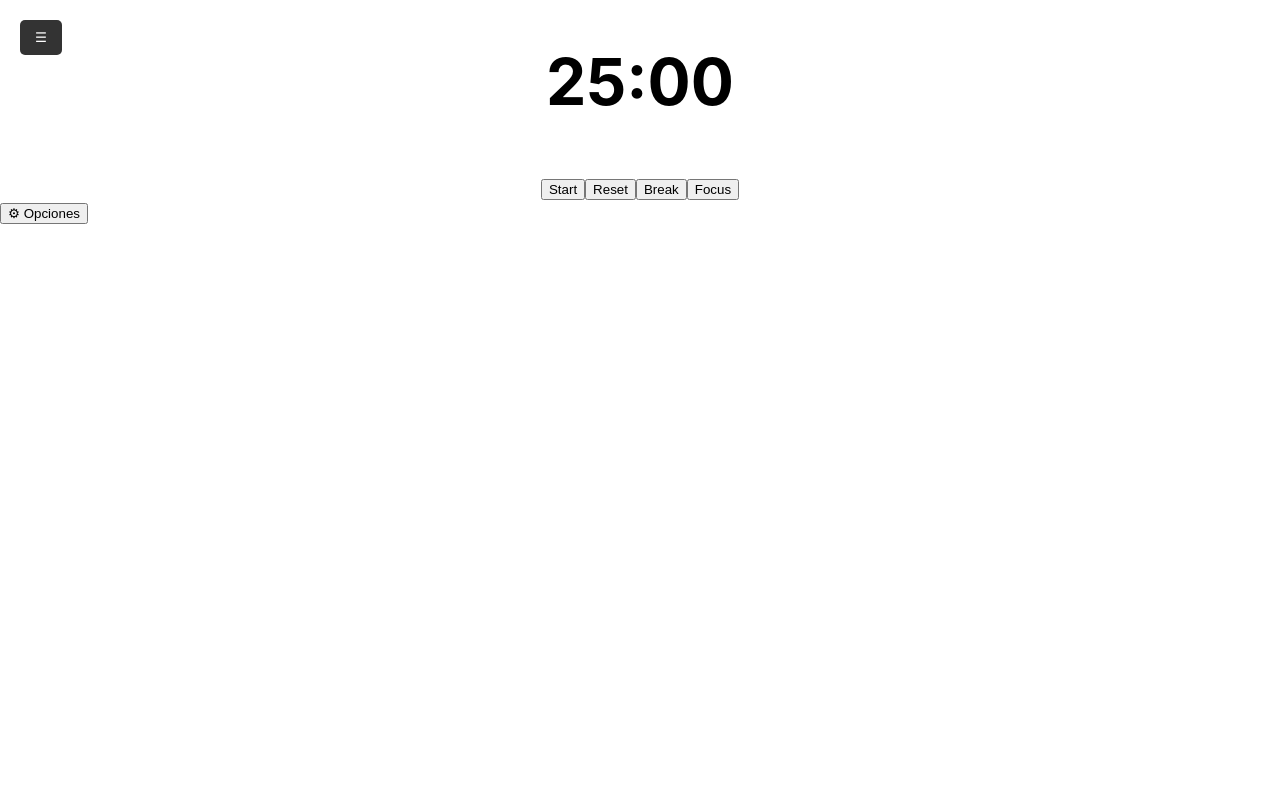
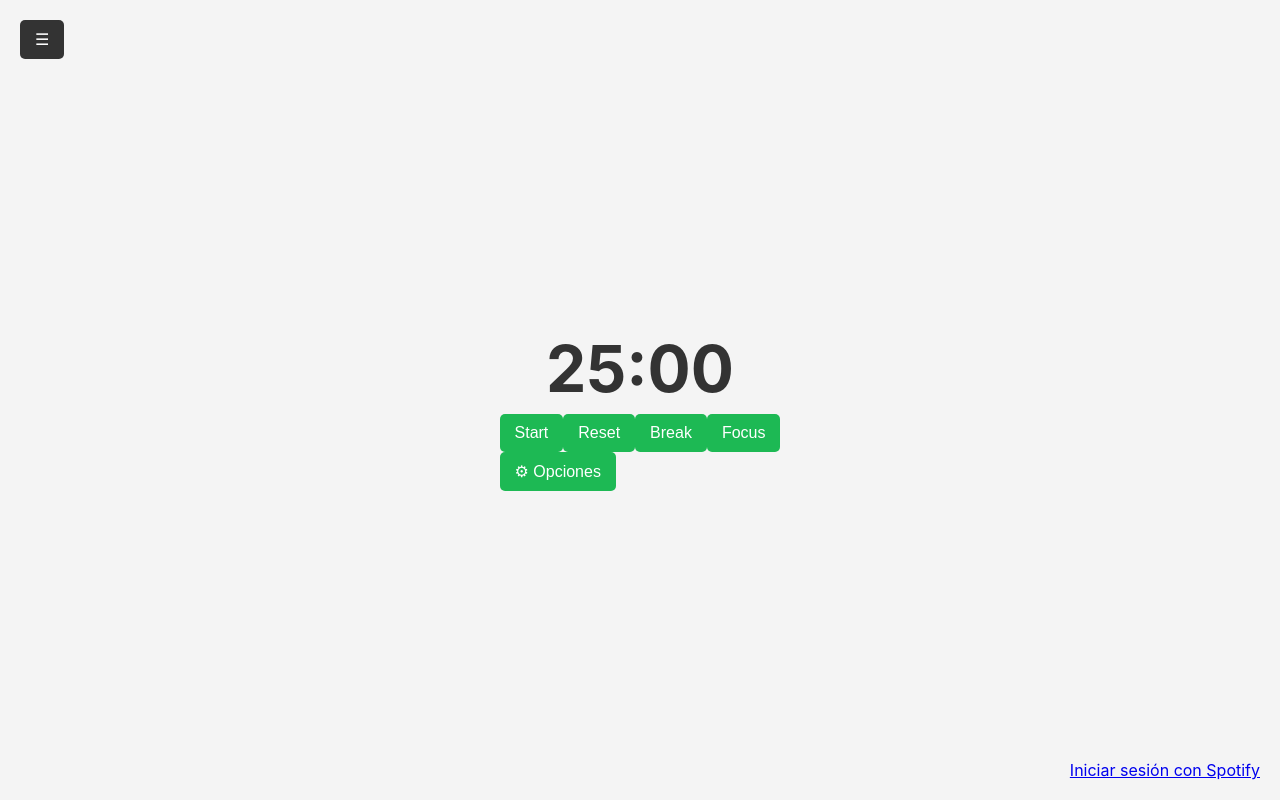
Before and after one commit to Diverfox/Studybara, a React (Create React App) app: page / in a window 1280 px wide. Built offline with nearby package versions, Linux system fonts and the light colour scheme.

Commit message:
Spotifypt1

```diff
--- a/src/App.js
+++ b/src/App.js
@@ -1,17 +1,30 @@
-import { useState } from "react";
+import { useState, useEffect } from "react";
 import Timer from "./Timer";
 import OptionsModal from "./OptionsModal";
 import Sidebar from "./Sidebar";
+import { getTokenFromUrl, loginUrl } from "./spotify";
+import SpotifyPlayer from "./SpotifyPlayer"; // Mantén solo la correcta
+
+
 
 function App() {
   const [focusTime, setFocusTime] = useState(25 * 60);
   const [breakTime, setBreakTime] = useState(5 * 60);
   const [showModal, setShowModal] = useState(false); // Estado para abrir/cerrar el modal
+  const [token, setToken] = useState(null);
+  const playlistId = "1e7f1e4de724441883f5f6abd5b780d8"; // ID de tu playlist
+
+  useEffect(() => {
+    const _token = getTokenFromUrl().access_token;
+    window.location.hash = ""; // Limpiar el token de la URL
+    if (_token) setToken(_token);
+  }, []);
 
   return (
     <>
-          {/* Sidebar */}
-          <Sidebar />
+      {/* Sidebar */}
+      <Sidebar />
+
       <div>
         <Timer focusTime={focusTime} breakTime={breakTime} />
 
@@ -28,7 +41,17 @@ function App() {
         {!showModal && (
           <button onClick={() => setShowModal(true)}>⚙ Opciones</button>
         )}
+
+        {/* Mostrar el reproductor de Spotify si el usuario está autenticado */}
+        {token && <SpotifyPlayer playlistId={playlistId} />}
       </div>
+
+      {/* Botón de inicio de sesión si el usuario no está autenticado */}
+      {!token && (
+        <a href={loginUrl} style={{ position: "fixed", bottom: 20, right: 20 }}>
+          Iniciar sesión con Spotify
+        </a>
+      )}
     </>
   );
 }
--- /dev/null
+++ b/src/SpotifyPlayer.js
@@ -0,0 +1,18 @@
+import React from "react";
+
+const SpotifyPlayer = ({ playlistId }) => {
+  const embedUrl = `https://open.spotify.com/embed/playlist/${playlistId}`;
+
+  return (
+    <iframe
+      src={embedUrl}
+      width="300"
+      height="380"
+      frameBorder="0"
+      allow="encrypted-media"
+      title="Spotify Player"
+    ></iframe>
+  );
+};
+
+export default SpotifyPlayer;
--- a/src/index.css
+++ b/src/index.css
@@ -1,13 +1,60 @@
+/* Reset básico para mejorar la consistencia */
+* {
+  box-sizing: border-box;
+  margin: 0;
+  padding: 0;
+}
+
 body {
-  margin: 0;
-  font-family: -apple-system, BlinkMacSystemFont, 'Segoe UI', 'Roboto', 'Oxygen',
-    'Ubuntu', 'Cantarell', 'Fira Sans', 'Droid Sans', 'Helvetica Neue',
+  font-family: -apple-system, BlinkMacSystemFont, "Segoe UI", "Roboto", "Oxygen",
+    "Ubuntu", "Cantarell", "Fira Sans", "Droid Sans", "Helvetica Neue",
     sans-serif;
   -webkit-font-smoothing: antialiased;
   -moz-osx-font-smoothing: grayscale;
+  background-color: #f4f4f4; /* Color de fondo claro para evitar fatiga visual */
+  color: #333; /* Color de texto principal */
+  min-height: 100vh;
+  display: flex;
+  flex-direction: column;
+  align-items: center;
+  justify-content: center;
+}
+
+button {
+  background-color: #1db954; /* Color verde de Spotify */
+  color: white;
+  border: none;
+  padding: 10px 15px;
+  font-size: 16px;
+  border-radius: 5px;
+  cursor: pointer;
+  transition: background 0.3s ease;
+}
+
+button:hover {
+  background-color: #17a74b;
 }
 
 code {
-  font-family: source-code-pro, Menlo, Monaco, Consolas, 'Courier New',
+  font-family: "Source Code Pro", Menlo, Monaco, Consolas, "Courier New",
     monospace;
 }
+
+/* Estilos para el contenedor principal */
+.container {
+  max-width: 800px;
+  width: 90%;
+  background: white;
+  padding: 20px;
+  border-radius: 10px;
+  box-shadow: 0 4px 6px rgba(0, 0, 0, 0.1);
+}
+
+/* Estilos para centrar el reproductor de Spotify */
+.spotify-player {
+  width: 100%;
+  max-width: 600px;
+  margin-top: 20px;
+  border-radius: 10px;
+  overflow: hidden;
+}
--- /dev/null
+++ b/src/spotify.js
@@ -0,0 +1,19 @@
+const CLIENT_ID = "1e7f1e4de724441883f5f6abd5b780d8"; // Lo obtienes en la consola de desarrolladores de Spotify
+const REDIRECT_URI = "http://localhost:3000"; // Cambia esto a tu dominio en producción
+const AUTH_ENDPOINT = "https://accounts.spotify.com/authorize";
+const RESPONSE_TYPE = "token";
+
+// Construir la URL de autenticación
+export const loginUrl = `${AUTH_ENDPOINT}?client_id=${CLIENT_ID}&redirect_uri=${REDIRECT_URI}&response_type=${RESPONSE_TYPE}&scope=user-read-private user-read-email user-top-read playlist-modify-public playlist-modify-private`;
+
+// Función para obtener el token de la URL
+export const getTokenFromUrl = () => {
+  return window.location.hash
+    .substring(1)
+    .split("&")
+    .reduce((initial, item) => {
+      let parts = item.split("=");
+      initial[parts[0]] = decodeURIComponent(parts[1]);
+      return initial;
+    }, {});
+};
```
